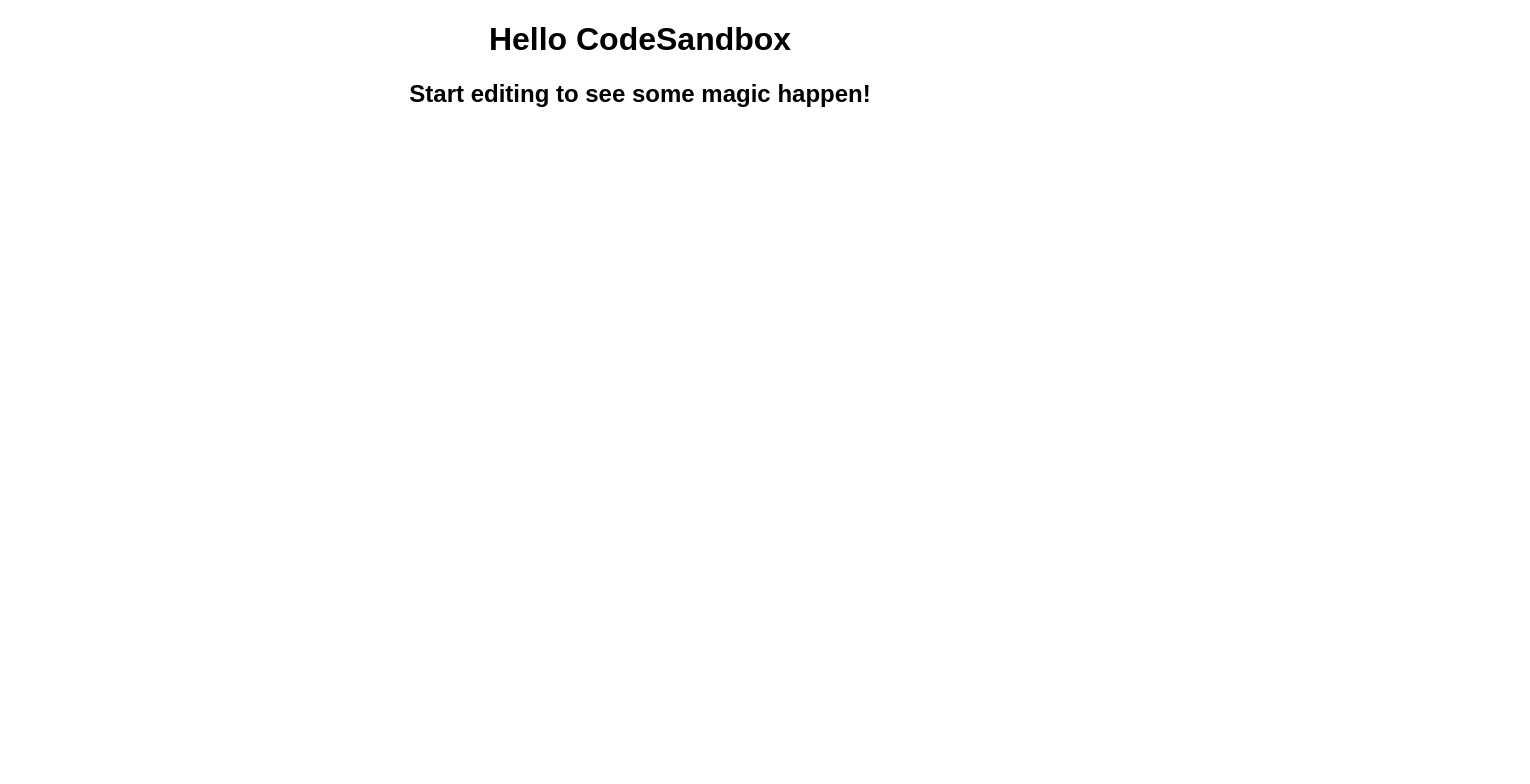
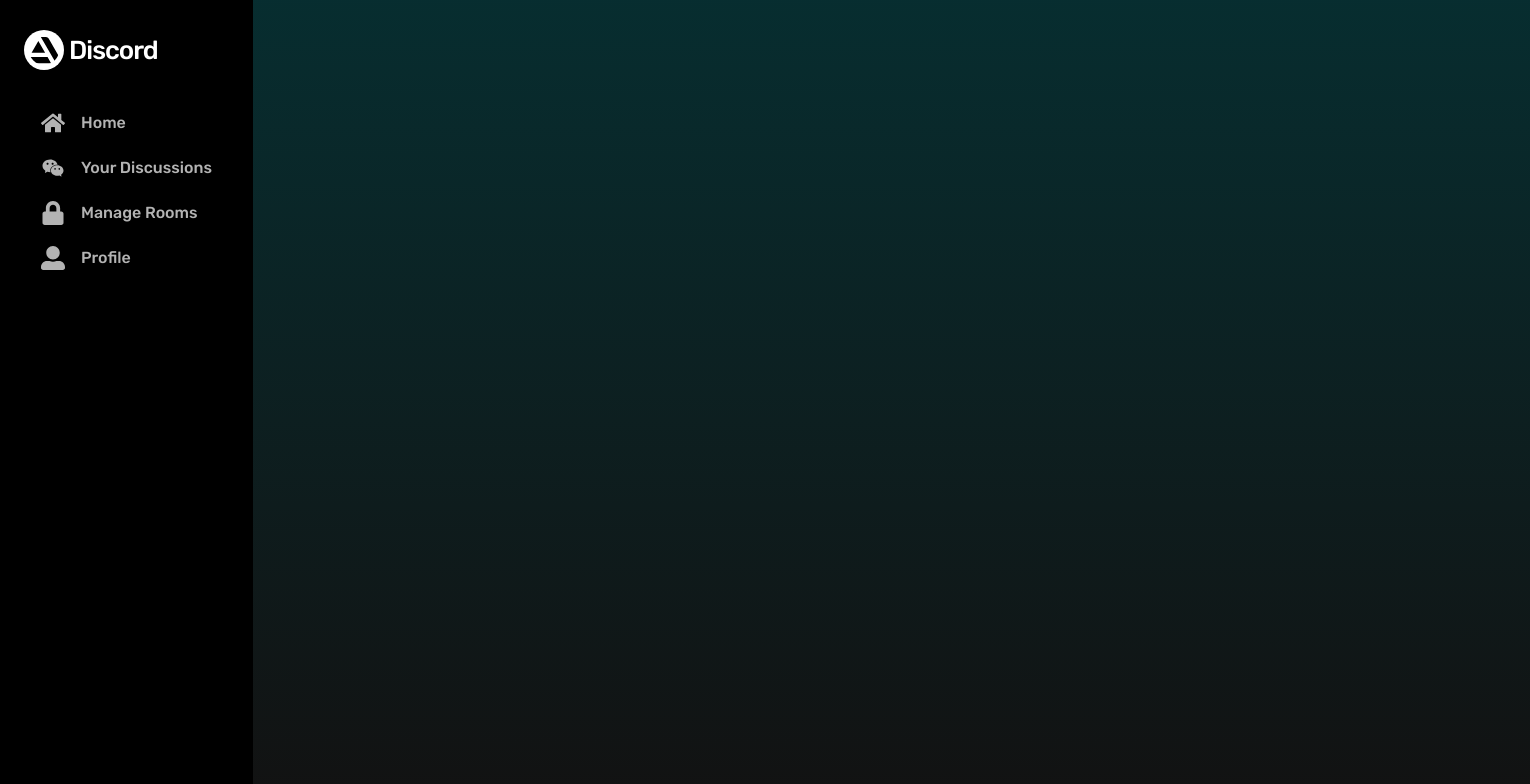
Before and after one commit to prithviBytes/neog-hackathon-2K21, a React (Create React App) app: page / in a window 1280 px wide. Shown: the top 784 px of the page, 1530 px wide, since content can reach past the window. Built offline with nearby package versions, Linux system fonts and the light colour scheme.

Commit message:
feat: adding nav bar

```diff
--- a/src/App.js
+++ b/src/App.js
@@ -1,10 +1,11 @@
+import Navbar from "./components/Navbar/Navbar"
 import "./styles.css";
 
 export default function App() {
   return (
     <div className="App">
-      <h1>Hello CodeSandbox</h1>
-      <h2>Start editing to see some magic happen!</h2>
+      <Navbar />
+      <div className="content"></div>
     </div>
   );
 }
--- /dev/null
+++ b/src/components/Navbar/Navbar.js
@@ -0,0 +1,34 @@
+import { FaArtstation, FaHome, FaUserAlt, FaLock } from "react-icons/fa";
+import { AiFillWechat } from "react-icons/ai";
+import "./navbar.css";
+
+export default function Navbar() {
+  return (
+    <nav className="Navbar">
+      <div className="Navbar-container">
+        <div className="Brand-container">
+          <FaArtstation className="Brand-logo" />
+          <h2 className="Brand-name">Discord</h2>
+        </div>
+        <div className="Navbar-navigation">
+          <div className="Navbar-item">
+            <FaHome className="Navbar-item-logo" />
+            <h4 className="Navbar-item-text">Home</h4>
+          </div>
+          <div className="Navbar-item">
+            <AiFillWechat className="Navbar-item-logo" />
+            <h4 className="Navbar-item-text">Your Discussions</h4>
+          </div>
+          <div className="Navbar-item">
+            <FaLock className="Navbar-item-logo" />
+            <h4 className="Navbar-item-text">Manage Rooms</h4>
+          </div>
+          <div className="Navbar-item">
+            <FaUserAlt className="Navbar-item-logo" />
+            <h4 className="Navbar-item-text">Profile</h4>
+          </div>
+        </div>
+      </div>
+    </nav>
+  );
+}
--- /dev/null
+++ b/src/components/Navbar/navbar.css
@@ -0,0 +1,73 @@
+.Navbar {
+    position: fixed;
+    min-width: 250px;
+    height: 100%;
+    background-color: #000;
+    color: #fff;
+    z-index: 5;
+    transition: min-width 0.4s;
+  }
+  .Navbar-container {
+    padding-top: 30px;
+    display: flex;
+    flex-direction: column;
+  }
+  .Brand-container {
+    display: flex;
+    flex-direction: row;
+    align-items: center;
+    height: 40px;
+    padding: 0 24px;
+  }
+  .Brand-logo {
+    color: black;
+    background-color: #fff;
+    padding: 5px;
+    font-size: 40px;
+    border-radius: 50%;
+    margin-right: 5px;
+  }
+  .Brand-name {
+    font-size: 26px;
+    font-weight: 500;
+    letter-spacing: -1px;
+    transition: all 0.4s;
+  }
+  .Navbar-navigation {
+    margin-top: 30px;
+    display: flex;
+    flex-direction: column;
+    padding: 0 25px;
+    transition: padding 0.4s;
+  }
+  .Navbar-item {
+    display: flex;
+    color: #b3b3b3;
+    align-items: center;
+    height: 45px;
+    padding: 0 16px;
+    border-radius: 4px;
+    cursor: pointer;
+    transition: all 0.4s;
+  }
+  .Navbar-item-logo {
+    font-size: 24px;
+    margin-right: 16px;
+  }
+  .Navbar-item-logo svg {
+    font-size: 24px;
+  }
+  .Navbar-item-text {
+    font-size: 16px;
+    font-weight: 500;
+    line-height: 16px;
+    transition: font-size 0.4s;
+  }
+  .Navbar-item:hover {
+    color: #fff;
+  }
+  /* @media (max-width: 850px) {
+    .Navbar {
+      transform: translateX(-250px);
+    }
+  } */
--- a/src/styles.css
+++ b/src/styles.css
@@ -1,4 +1,32 @@
+@import url("https://fonts.googleapis.com/css2?family=Rubik:wght@300;400;500;600;700&display=swap");
+
+*,
+html,
+body {
+  box-sizing: border-box;
+  margin: 0;
+  padding: 0;
+}
+
+/* background color
+background-image: linear-gradient(rgba(0, 0, 0, 0.6), #121212);
+background-color: rgb(24, 152, 160);
+background-color: rgb(208, 40, 56);
+background-color: rgb(208, 96, 139);
+background-color: rgb(0, 184, 96); */
 .App {
-  font-family: sans-serif;
+  font-family: "Rubik", sans-serif;
   text-align: center;
 }
+.content {
+  height: 100vh;
+  width: 100%;
+  margin-left: 250px;
+  background-image: linear-gradient(rgba(0, 0, 0, 0.7), #121212);
+  background-color: rgb(24, 152, 160);
+}
+
+/*
+Organizer color: rgb(233, 30, 99)
+Admins color: rgb(230, 126, 34)
+Participants color: rgb(52, 152, 219) */
```
Also changed, not shown: package.json (+12 -4 lines), 2 other files (tests, documents, lock files or other folders).
